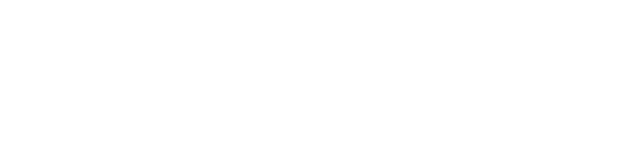
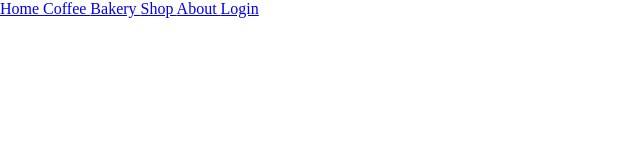
Before and after one commit to CoderUnnita/coffee-web-app, a plain HTML site: page index.html in a window 1280 px wide. Shown: the whole page, without its empty margins (0-640 px from the left). Drawn offline with Linux system fonts and the light colour scheme.

Commit message:
added navbar

```diff
--- a/index.html
+++ b/index.html
@@ -4,9 +4,19 @@
     <meta charset="UTF-8">
     <meta name="viewport" content="width=device-width, initial-scale=1.0">
     <title> coffee web app </title>
-    <link rel="stylesheet" href="style.css ">
+    <link rel="stylesheet" href="style.css">
 </head>
 <body>
+    <header class="header">
+        <nav>
+            <a href="#"> Home </a>
+            <a href="#"> Coffee </a>
+            <a href="#"> Bakery </a>
+            <a href="#"> Shop </a>
+            <a href="#"> About </a>
+            <a href="#"> Login </a>
+        </nav>
+    </header>
 
 </body>
 </html>
```
